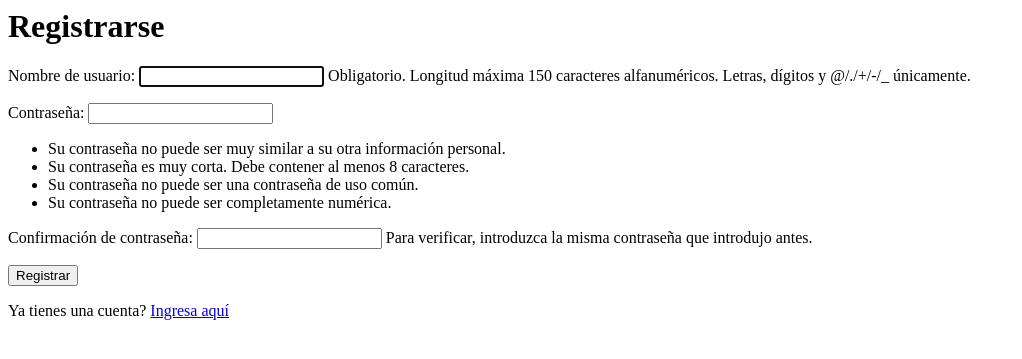
After one commit to gabrieltorres519/PyTotal, a Django app: page /registro/ in a window 1280 px wide. The commit adds this page. Shown: the top 359 px of the page, without its empty margins (0-1022 px from the left). Run offline with Django 5.2, Linux system fonts and the light colour scheme.

Commit message:
10) Registro de usuarios en el sitio

```diff
--- a/Seccion16_PROGRAMA_UNA_APLICACION_WEB_DE_TAREAS_PENDIENTES/src/proyecto/base/templates/base/login.html
+++ b/Seccion16_PROGRAMA_UNA_APLICACION_WEB_DE_TAREAS_PENDIENTES/src/proyecto/base/templates/base/login.html
@@ -5,3 +5,5 @@
     {{form.as_p}}
     <input type="submit" value="Ingresar">
 <form>
+
+<p>No tienes una cuenta? <a href="{% url 'registro' %}">Registrate aquí</a></p>
--- /dev/null
+++ b/Seccion16_PROGRAMA_UNA_APLICACION_WEB_DE_TAREAS_PENDIENTES/src/proyecto/base/templates/base/registro.html
@@ -0,0 +1,9 @@
+<h1>Registrarse</h1>
+
+<form method="POST">
+    {% csrf_token %}
+    {{form.as_p}}
+    <input type="submit" value="Registrar">
+<form>
+
+<p>Ya tienes una cuenta? <a href="/login">Ingresa aquí</a></p>
--- a/Seccion16_PROGRAMA_UNA_APLICACION_WEB_DE_TAREAS_PENDIENTES/src/proyecto/base/urls.py
+++ b/Seccion16_PROGRAMA_UNA_APLICACION_WEB_DE_TAREAS_PENDIENTES/src/proyecto/base/urls.py
@@ -1,10 +1,11 @@
 from django.urls import path
-from .views import ListaPendientes, DetalleTarea, CrearTarea, EditarTarea, EliminarTarea, Logueo
+from .views import ListaPendientes, DetalleTarea, CrearTarea, EditarTarea, EliminarTarea, Logueo, PaginaRegistro
 from django.contrib.auth.views import LogoutView
 
 urlpatterns = [path('', ListaPendientes.as_view(), name='pendientes'),
                path('login/', Logueo.as_view(), name='login'),
                path('logout/', LogoutView.as_view(next_page='login'), name='logout'), # No ocupa de una vista html
+               path('registro/', PaginaRegistro.as_view(), name='registro'),
                path('tarea/<int:pk>', DetalleTarea.as_view(), name='tareas'), # /tarea/número de la tarea en la base de datos (pk--primary key)
                path('crear-tarea/', CrearTarea.as_view(), name='crear-tarea'),
                path('editar-tarea/<int:pk>', EditarTarea.as_view(), name='editar-tarea'),
--- a/Seccion16_PROGRAMA_UNA_APLICACION_WEB_DE_TAREAS_PENDIENTES/src/proyecto/base/views.py
+++ b/Seccion16_PROGRAMA_UNA_APLICACION_WEB_DE_TAREAS_PENDIENTES/src/proyecto/base/views.py
@@ -2,10 +2,13 @@ from django.shortcuts import render
 from django.views.generic.list import ListView
 from .models import Tarea
 from django.views.generic.detail import DetailView
-from django.views.generic.edit import CreateView, UpdateView, DeleteView
+from django.views.generic.edit import CreateView, UpdateView, DeleteView, FormView
 from django.contrib.auth.views import LoginView
 from django.urls import reverse_lazy
 from django.contrib.auth.mixins import LoginRequiredMixin # Atributos de usuario y restricción del acceso a listas del sitio
+from django.contrib.auth.forms import UserCreationForm
+from django.contrib.auth import login
+from django.shortcuts import redirect
 
 
 class Logueo(LoginView): # Al  igual que todas las clases de Django, LoginView viene con varios campos a llenar como variables
@@ -15,6 +18,24 @@ class Logueo(LoginView): # Al  igual que todas las clases de Django, LoginView v
 
     def get_success_url(self):
         return reverse_lazy('pendientes')
+
+
+class PaginaRegistro(FormView):
+    template_name = 'base/registro.html'
+    form_class = UserCreationForm
+    redirect_authenticated_user = True
+    success_url = reverse_lazy('pendientes')
+
+    def form_valid(self, form):
+        usuario = form.save()
+        if usuario is not None:
+            login(self.request, usuario)
+        return super(PaginaRegistro, self).form_valid(form)
+
+    def get(self, *args, **kwargs):
+        if self.request.user.is_authenticated:
+            return redirect('pendientes')
+        return super(PaginaRegistro, self).get(*args, **kwargs)
 
 # Todas las clases creadas para las diferentes vistas heredarán primero a LoginRequiredMixin para restringir su acceso
 
--- a/Seccion16_PROGRAMA_UNA_APLICACION_WEB_DE_TAREAS_PENDIENTES/src/proyecto/proyecto/settings.py
+++ b/Seccion16_PROGRAMA_UNA_APLICACION_WEB_DE_TAREAS_PENDIENTES/src/proyecto/proyecto/settings.py
@@ -103,7 +103,7 @@ AUTH_PASSWORD_VALIDATORS = [
 # Internationalization
 # https://docs.djangoproject.com/en/5.2/topics/i18n/
 
-LANGUAGE_CODE = 'en-us'
+LANGUAGE_CODE = 'es-mx'
 
 TIME_ZONE = 'UTC'
 
```
Also changed, not shown: Seccion16_PROGRAMA_UNA_APLICACION_WEB_DE_TAREAS_PENDIENTES/src/proyecto/db.sqlite3.
